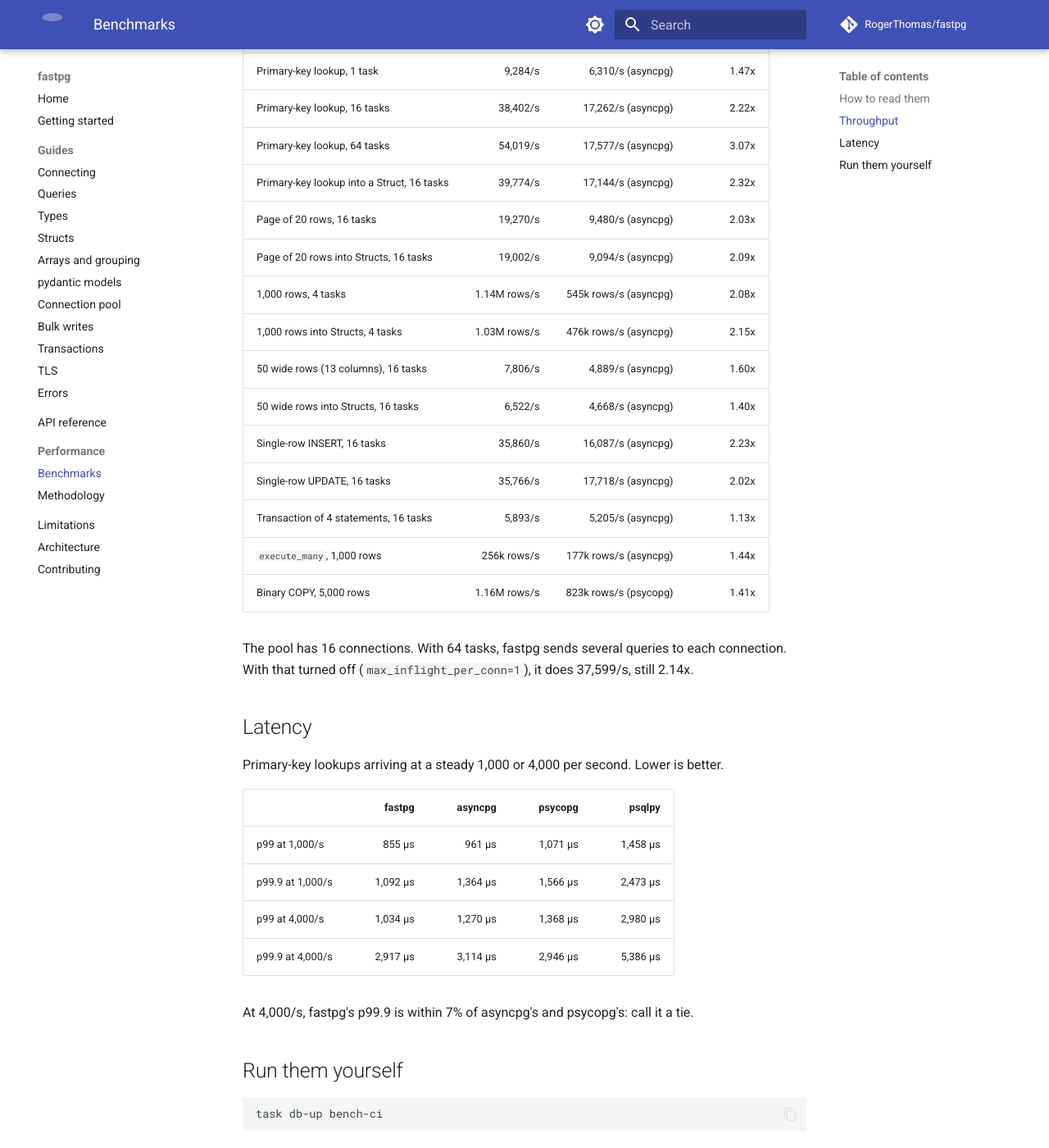
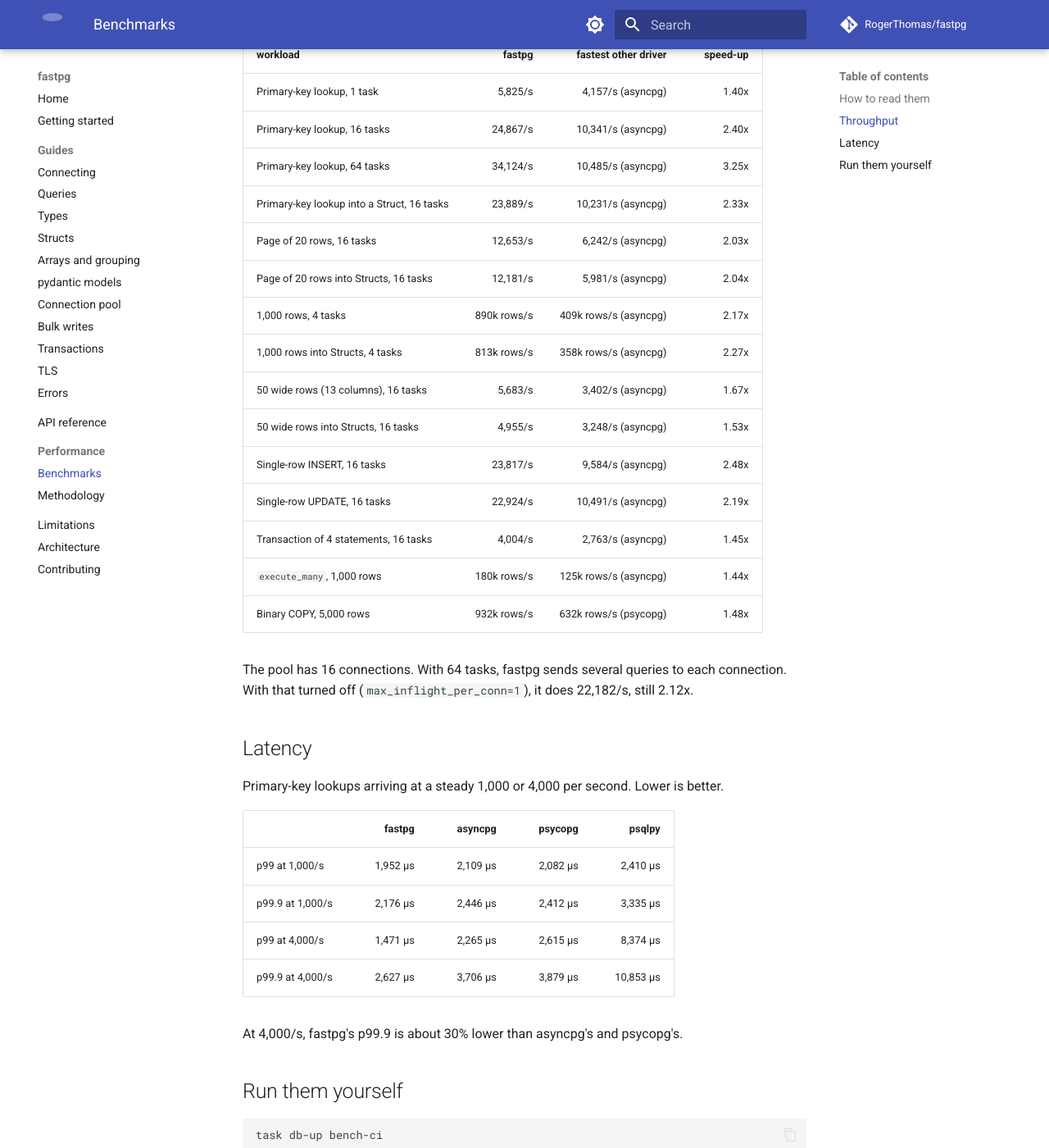
Before and after one commit to RogerThomas/fastpg, an MkDocs documentation site: the page built from docs/performance.md, in a window 1280 px wide and 1400 px high, scrolled down 685 px. Shown: the whole window at 82% size. Built offline with MkDocs 1.6.1 and Material for MkDocs 9.7.7, drawn with Linux system fonts in a browser that asks for light colours; comment, search, counter and statistics services are not loaded; some of the changed text lies outside the part shown.

Commit message:
docs: benchmark numbers from the 0.2.1 release
Take the README, docs home page and Benchmarks page numbers from run 42791890769 (fastpg 0.2.1 from PyPI, x86_64), and point the arm64 link at run 42794789116.

```diff
--- a/docs/performance.md
+++ b/docs/performance.md
@@ -4,20 +4,21 @@
 [psycopg 3](https://www.psycopg.org/psycopg3/) and
 [psqlpy](https://github.com/psqlpy-python/psqlpy).
 These numbers are from
-[run 39671855945](https://github.com/RogerThomas/fastpg/actions/runs/39671855945) of the
+[run 42791890769](https://github.com/RogerThomas/fastpg/actions/runs/42791890769) of the
 [Benchmarks workflow](https://github.com/RogerThomas/fastpg/actions/workflows/benchmarks.yml)
-on `main`, on 2026-10-21.
+on `main`, on 2026-11-10.
+It tested fastpg 0.2.1, installed from PyPI.
 
 ## How to read them
 
 * They come from one shared x86_64 GitHub runner, with PostgreSQL on the same machine.
   GitHub's arm64 runner gives similar ratios
-  ([run 42530219819](https://github.com/RogerThomas/fastpg/actions/runs/42530219819)).
+  ([run 42794789116](https://github.com/RogerThomas/fastpg/actions/runs/42794789116)).
 * Every driver uses its own pool, with its recommended settings, and returns the same msgspec
   Structs.
 * asyncpg runs with its pool's session reset turned off, because fastpg's pool doesn't reset
   sessions either.
-* The smallest lead is a transaction: 1.13x.
+* The smallest lead is `execute_many` of 1,000 rows: 1.44x.
 * Over a real network, the gaps on single queries get smaller.
 
 ## Throughput
@@ -27,25 +28,25 @@
 
 | workload | fastpg | fastest other driver | speed-up |
 |---|---:|---:|---:|
-| Primary-key lookup, 1 task | 9,284/s | 6,310/s (asyncpg) | 1.47x |
-| Primary-key lookup, 16 tasks | 38,402/s | 17,262/s (asyncpg) | 2.22x |
-| Primary-key lookup, 64 tasks | 54,019/s | 17,577/s (asyncpg) | 3.07x |
-| Primary-key lookup into a Struct, 16 tasks | 39,774/s | 17,144/s (asyncpg) | 2.32x |
-| Page of 20 rows, 16 tasks | 19,270/s | 9,480/s (asyncpg) | 2.03x |
-| Page of 20 rows into Structs, 16 tasks | 19,002/s | 9,094/s (asyncpg) | 2.09x |
-| 1,000 rows, 4 tasks | 1.14M rows/s | 545k rows/s (asyncpg) | 2.08x |
-| 1,000 rows into Structs, 4 tasks | 1.03M rows/s | 476k rows/s (asyncpg) | 2.15x |
-| 50 wide rows (13 columns), 16 tasks | 7,806/s | 4,889/s (asyncpg) | 1.60x |
-| 50 wide rows into Structs, 16 tasks | 6,522/s | 4,668/s (asyncpg) | 1.40x |
-| Single-row INSERT, 16 tasks | 35,860/s | 16,087/s (asyncpg) | 2.23x |
-| Single-row UPDATE, 16 tasks | 35,766/s | 17,718/s (asyncpg) | 2.02x |
-| Transaction of 4 statements, 16 tasks | 5,893/s | 5,205/s (asyncpg) | 1.13x |
-| `execute_many`, 1,000 rows | 256k rows/s | 177k rows/s (asyncpg) | 1.44x |
-| Binary COPY, 5,000 rows | 1.16M rows/s | 823k rows/s (psycopg) | 1.41x |
+| Primary-key lookup, 1 task | 5,825/s | 4,157/s (asyncpg) | 1.40x |
+| Primary-key lookup, 16 tasks | 24,867/s | 10,341/s (asyncpg) | 2.40x |
+| Primary-key lookup, 64 tasks | 34,124/s | 10,485/s (asyncpg) | 3.25x |
+| Primary-key lookup into a Struct, 16 tasks | 23,889/s | 10,231/s (asyncpg) | 2.33x |
+| Page of 20 rows, 16 tasks | 12,653/s | 6,242/s (asyncpg) | 2.03x |
+| Page of 20 rows into Structs, 16 tasks | 12,181/s | 5,981/s (asyncpg) | 2.04x |
+| 1,000 rows, 4 tasks | 890k rows/s | 409k rows/s (asyncpg) | 2.17x |
+| 1,000 rows into Structs, 4 tasks | 813k rows/s | 358k rows/s (asyncpg) | 2.27x |
+| 50 wide rows (13 columns), 16 tasks | 5,683/s | 3,402/s (asyncpg) | 1.67x |
+| 50 wide rows into Structs, 16 tasks | 4,955/s | 3,248/s (asyncpg) | 1.53x |
+| Single-row INSERT, 16 tasks | 23,817/s | 9,584/s (asyncpg) | 2.48x |
+| Single-row UPDATE, 16 tasks | 22,924/s | 10,491/s (asyncpg) | 2.19x |
+| Transaction of 4 statements, 16 tasks | 4,004/s | 2,763/s (asyncpg) | 1.45x |
+| `execute_many`, 1,000 rows | 180k rows/s | 125k rows/s (asyncpg) | 1.44x |
+| Binary COPY, 5,000 rows | 932k rows/s | 632k rows/s (psycopg) | 1.48x |
 
 The pool has 16 connections.
 With 64 tasks, fastpg sends several queries to each connection.
-With that turned off (`max_inflight_per_conn=1`), it does 37,599/s, still 2.14x.
+With that turned off (`max_inflight_per_conn=1`), it does 22,182/s, still 2.12x.
 
 ## Latency
 
@@ -54,12 +55,12 @@
 
 | | fastpg | asyncpg | psycopg | psqlpy |
 |---|---:|---:|---:|---:|
-| p99 at 1,000/s | 855 µs | 961 µs | 1,071 µs | 1,458 µs |
-| p99.9 at 1,000/s | 1,092 µs | 1,364 µs | 1,566 µs | 2,473 µs |
-| p99 at 4,000/s | 1,034 µs | 1,270 µs | 1,368 µs | 2,980 µs |
-| p99.9 at 4,000/s | 2,917 µs | 3,114 µs | 2,946 µs | 5,386 µs |
+| p99 at 1,000/s | 1,952 µs | 2,109 µs | 2,082 µs | 2,410 µs |
+| p99.9 at 1,000/s | 2,176 µs | 2,446 µs | 2,412 µs | 3,335 µs |
+| p99 at 4,000/s | 1,471 µs | 2,265 µs | 2,615 µs | 8,374 µs |
+| p99.9 at 4,000/s | 2,627 µs | 3,706 µs | 3,879 µs | 10,853 µs |
 
-At 4,000/s, fastpg's p99.9 is within 7% of asyncpg's and psycopg's: call it a tie.
+At 4,000/s, fastpg's p99.9 is about 30% lower than asyncpg's and psycopg's.
 
 ## Run them yourself
 
```
Also changed, not shown: README.md (+6 -6 lines), docs/index.md (+5 -5 lines).
